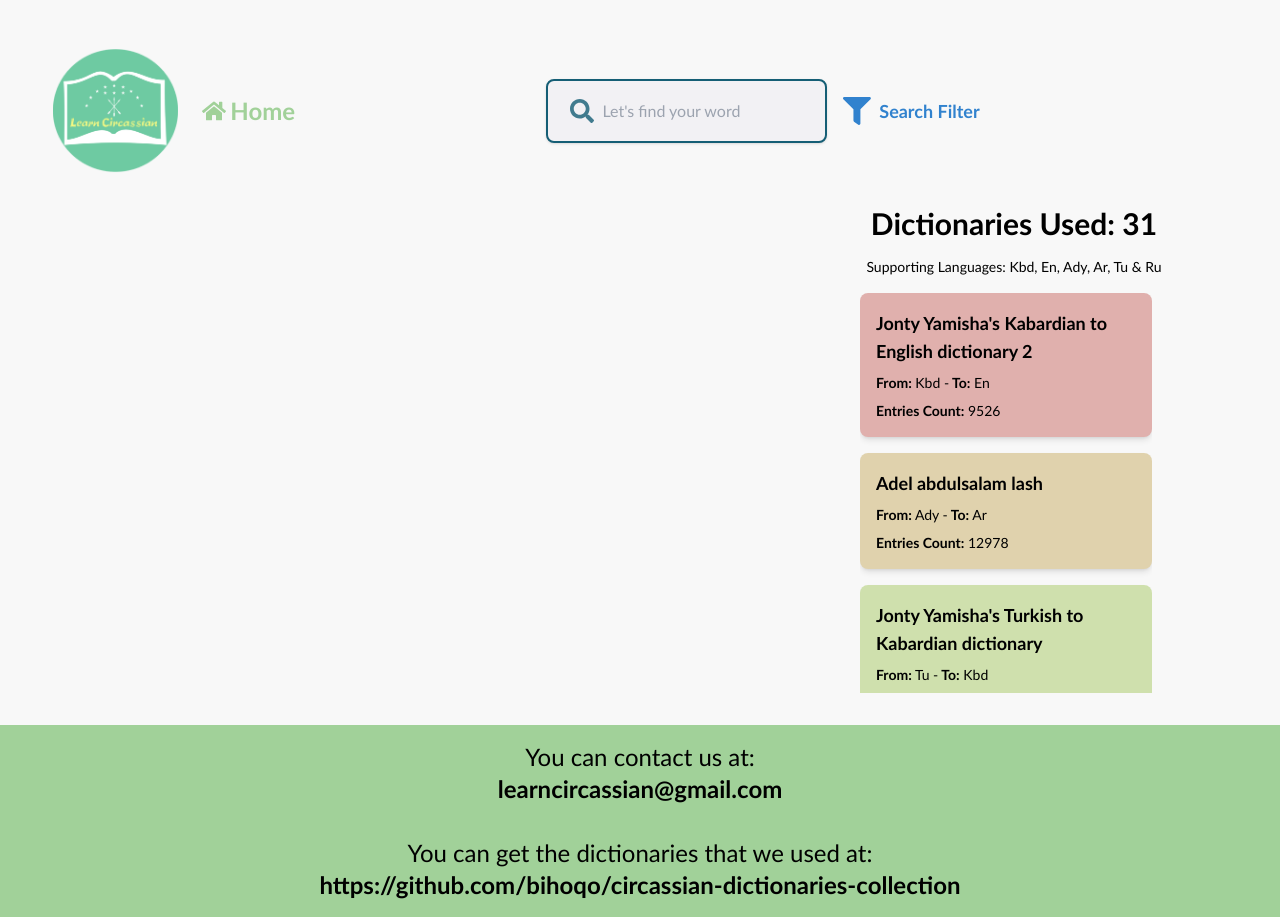
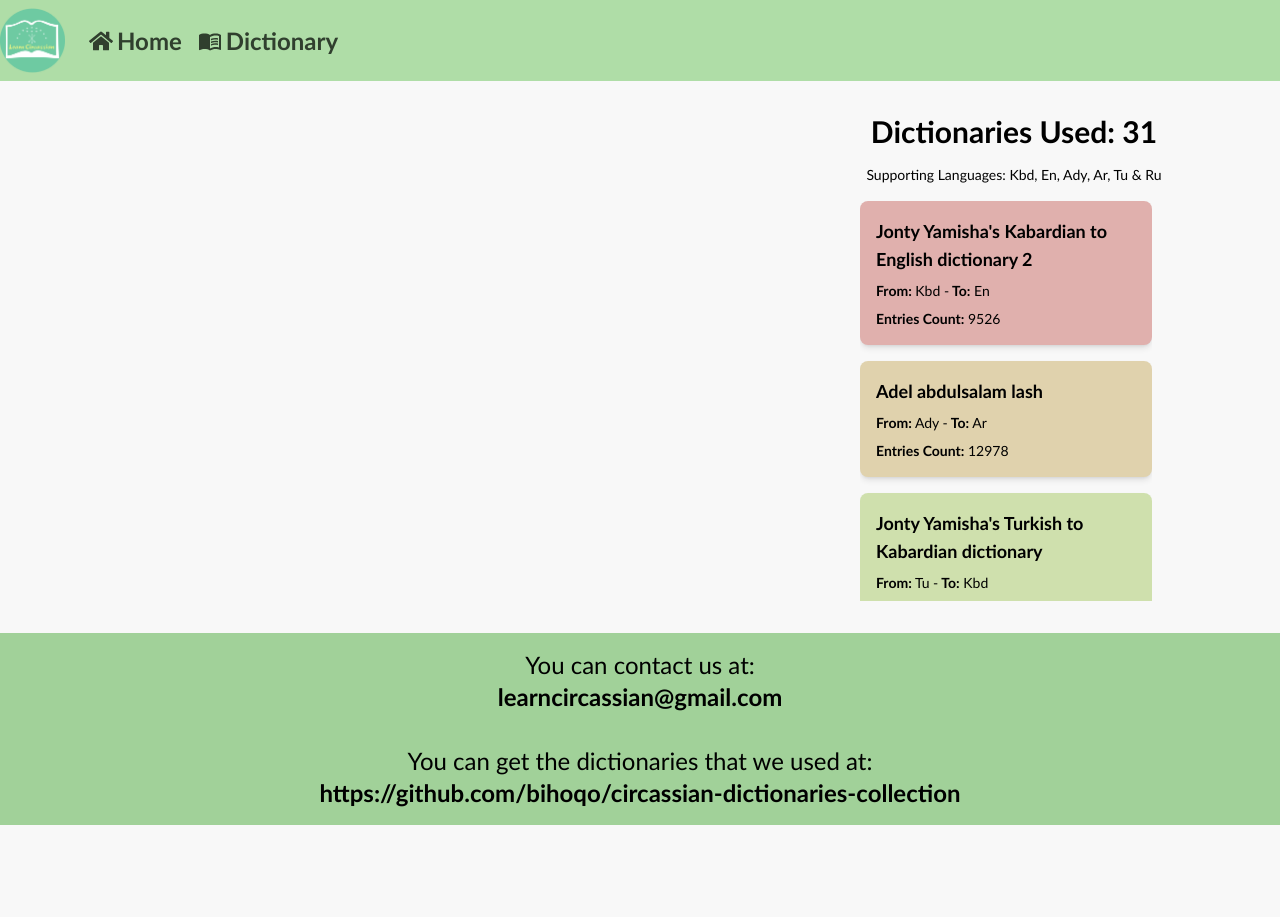
Before and after one commit to LearnCircassian/ultimate-circassian-dictionary-web, a Next.js app: page / in a window 1280 px wide. After the commit the page ends 825 px from the top, so only its background shows below. Built offline with nearby package versions, Linux system fonts and the light colour scheme; no server answers; what tailwindcss-safe-area would draw is missing.

Commit message:
refactored header

```diff
--- a/src/containers/header/index.tsx
+++ b/src/containers/header/index.tsx
@@ -1,18 +1,75 @@
 import React, { useState } from "react";
-import { FaHome, FaBars, FaTimes } from "react-icons/fa";
-import HeaderSearchContainer from "~/containers/header/headerSearchContainer";
+import { FaHome, FaTimes } from "react-icons/fa";
+import { MdMenuBook } from "react-icons/md";
 import { useRouter } from "next/navigation";
 import { cn } from "~/utils/classNames";
 import Image from "next/image";
 import useWindowSize from "~/hooks/useWindowDimensions";
 
+function Logo({ onClick }: { onClick: () => void }) {
+  return (
+    <div className="size-0 sm:size-[40px] md:size-[50px] lg:size-[60px] xl:size-[65px]">
+      <Image
+        src="/fav/icon-1042x1042.png"
+        className={cn("cursor-pointer text-xl font-bold")}
+        onClick={onClick}
+        width={0}
+        height={0}
+        sizes="60vw"
+        style={{ width: "100%", height: "auto" }} // optional
+        alt="logo"
+      />
+    </div>
+  );
+}
+
+function NavItem({
+  item,
+  onClick,
+}: {
+  item: { title: string; link: string; icon: React.ReactNode };
+  onClick: () => void;
+}) {
+  return (
+    <button
+      className={cn(
+        "flex items-center gap-1 rounded-lg px-2 py-2 font-bold text-[#303f2e] hover:text-[#637f5e]/50",
+        "3xl:text-4xl 2xl:text-3xl xl:text-2xl lg:text-xl text-xl",
+      )}
+      onClick={onClick}
+    >
+      {item.icon}
+      {item.title}
+    </button>
+  );
+}
+
+function MobileNavItem({
+  item,
+  onClick,
+}: {
+  item: { title: string; link: string | undefined; icon: React.ReactNode };
+  onClick: () => void;
+}) {
+  return (
+    <button
+      className={cn(
+        "text-lightGreen hover:text-lightGreen/70 flex w-full items-center justify-center gap-2 py-4 text-lg font-bold",
+      )}
+      onClick={onClick}
+    >
+      {item.icon}
+      {item.title}
+    </button>
+  );
+}
 export default function Header() {
   const { width } = useWindowSize();
   const router = useRouter();
   const [isMobileMenuOpen, setIsMobileMenuOpen] = useState(false);
 
-  const navigateToHome = () => {
-    router.push("/");
+  const navigateTo = (link: string) => () => {
+    router.push(link);
     setIsMobileMenuOpen(false); // Close mobile menu when navigating
   };
 
@@ -20,39 +77,25 @@ export default function Header() {
     setIsMobileMenuOpen(!isMobileMenuOpen);
   };
 
+  const navItems = [
+    { title: "Home", link: "/", icon: <FaHome /> },
+    { title: "Dictionary", link: "/dictionary", icon: <MdMenuBook /> },
+  ];
+
   return (
     <div>
-      {/* <div className="flex w-full flex-row items-center justify-center bg-red-400 p-4 shadow">
-        <p className="text-lg text-white lg:text-4xl">
-          The website is in its early stages and is still being developed, some features might not
-          work as intended.
-        </p>
-      </div> */}
-      <div className="relative z-50 mx-auto flex w-full flex-row items-center justify-between gap-1 px-1 pt-12 sm:w-11/12 sm:gap-2 sm:px-0 md:gap-4">
+      <div
+        className="
+        relative flex flex-row gap-4 bg-[#afdda7]
+        p-2 sm:gap-2
+        sm:px-0"
+      >
         <div className="flex flex-row items-center gap-1 sm:gap-4">
-          <div className="size-0 sm:size-[75px] md:size-[100px] lg:size-[120px] xl:size-[125px]">
-            <Image
-              src="/fav/icon-1042x1042.png"
-              className={cn("cursor-pointer text-xl font-bold")}
-              onClick={navigateToHome}
-              width={0}
-              height={0}
-              sizes="100vw"
-              style={{ width: "100%", height: "auto" }} // optional
-              alt="logo"
-            />
-          </div>
+          <Logo onClick={navigateTo("/")} />
           <div className="hidden md:flex">
-            <button
-              className={cn(
-                "flex items-center gap-1 rounded-lg px-2 py-2 font-bold text-[#a1d199] hover:text-[#a1d199]/50",
-                "3xl:text-5xl 2xl:text-4xl xl:text-2xl lg:text-xl text-xl",
-              )}
-              onClick={navigateToHome}
-            >
-              <FaHome />
-              Home
-            </button>
+            {navItems.map((item) => (
+              <NavItem key={item.title} item={item} onClick={navigateTo(item.link)} />
+            ))}
           </div>
           <div className="md:hidden">
             <button onClick={toggleMobileMenu}>
@@ -60,25 +103,16 @@ export default function Header() {
             </button>
           </div>
         </div>
-        <div className="flex flex-grow flex-col gap-2">
-          <HeaderSearchContainer />
-        </div>
         {isMobileMenuOpen && (
           <div className="absolute left-0 top-16 z-60 w-full bg-white shadow-lg md:hidden">
-            <button
-              className="text-lightGreen hover:text-lightGreen/70 flex w-full items-center justify-center gap-2 py-4 text-lg font-bold "
-              onClick={navigateToHome}
-            >
-              <FaHome />
-              Home
-            </button>
-            <button
-              className="text-lightGreen hover:text-lightGreen/70 flex w-full items-center justify-center gap-2 py-4 text-lg font-bold "
+            {navItems.map((item) => (
+              <MobileNavItem key={item.title} item={item} onClick={navigateTo(item.link)} />
+            ))}
+
+            <MobileNavItem
+              item={{ title: "Close", link: "", icon: <FaTimes /> }}
               onClick={toggleMobileMenu}
-            >
-              <FaTimes />
-              Close
-            </button>
+            />
           </div>
         )}
       </div>
```
